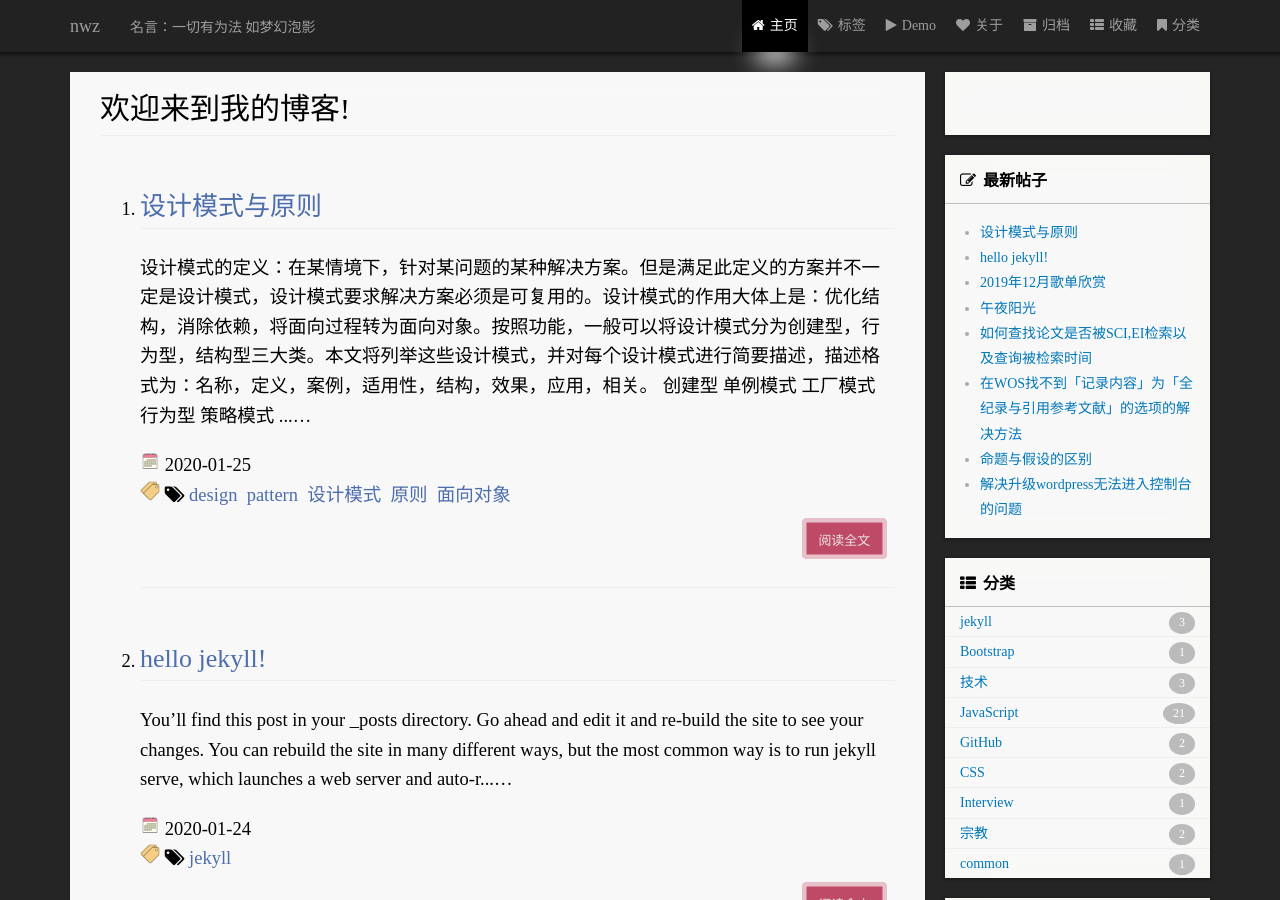
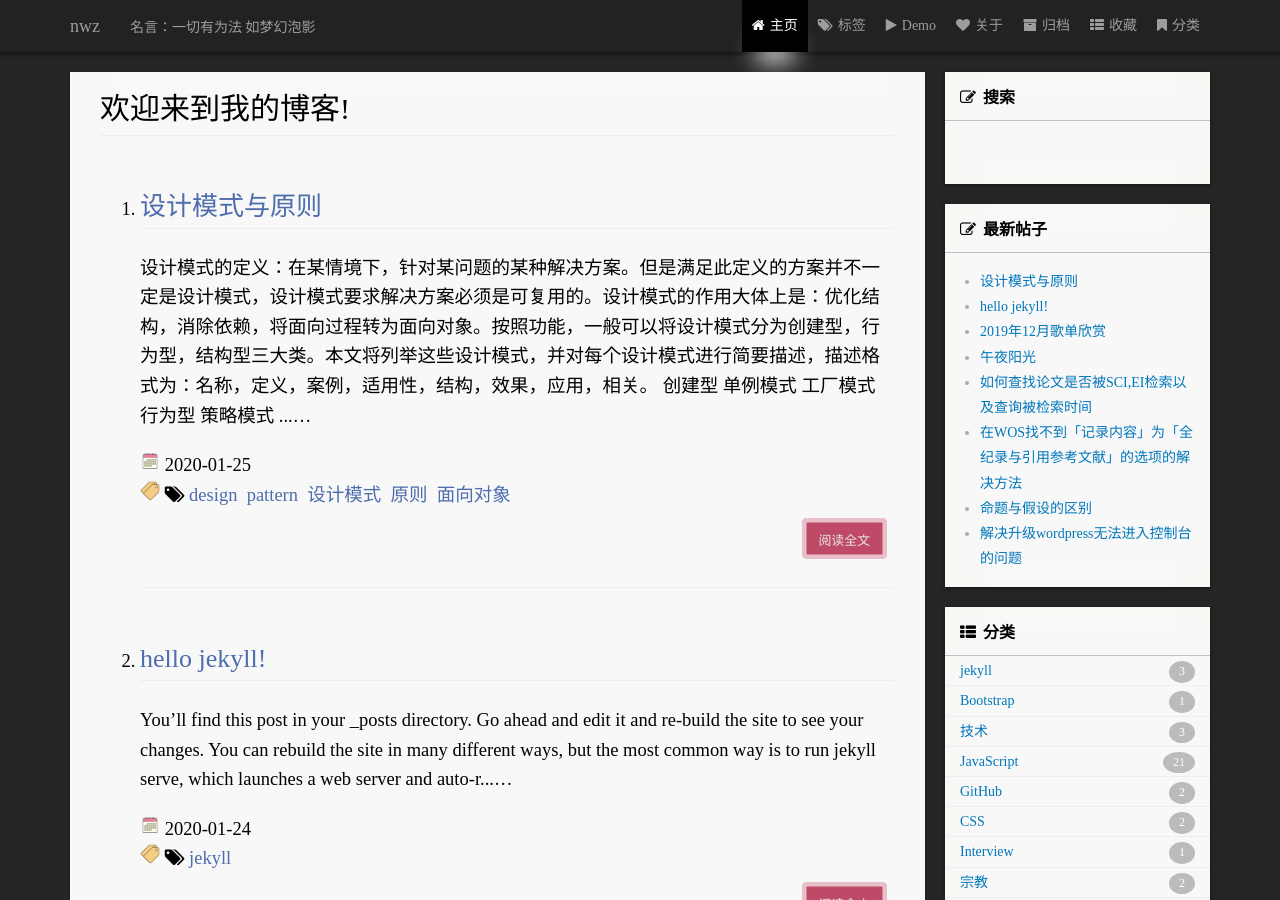
Before and after one commit to nengwuzhi/nengwuzhi.github.iohx, a Jekyll site: the page built from index.html, in a window 1280 px wide and 900 px high. Built offline with Jekyll 4.4.1, drawn with Linux system fonts in a browser that asks for light colours; the list of posts is cut into pages by our own code; comment, search, counter and statistics services are not loaded; a style sheet for code colours, icons or effects is not loaded.

Commit message:
Update index.html

```diff
--- a/index.html
+++ b/index.html
@@ -75,6 +75,10 @@
         <div class="wrap">
 
 		<div class="side">
+		 <div>
+                    <i class="fa fa-pencil-square-o" aria-hidden="true"></i>
+		  搜索
+                </div>
 <div class="search" style="margin-left: 480px"> <link rel="stylesheet" href="search.css"><link rel="stylesheet" href="css/search.css">
     <i class="search-start"> </i>
     <input type="search" class="search-input" placeholder="Searching..." />
@@ -82,7 +86,6 @@
     <div class="search-results"></div>
 </div>
             </div>
-
 
 
 
```
